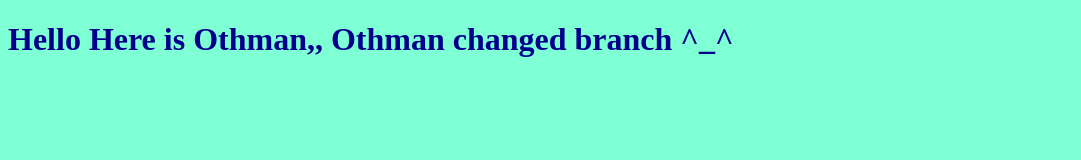
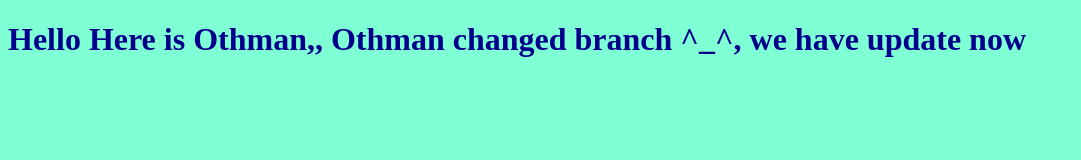
Before and after one commit to Othman-Hawsa10h/myfproject, a plain HTML site: page index.html in a window 1280 px wide. Shown: the whole page, without its empty margins (0-1081 px from the left). Drawn offline with Linux system fonts and the light colour scheme.

Commit message:
I am edited html file

```diff
--- a/index.html
+++ b/index.html
@@ -11,7 +11,7 @@
 <body>
 
     <script src="app.js">مرحباً بك!</script>
-    <h1> Hello Here is Othman,, Othman changed branch ^_^</h1>
+    <h1> Hello Here is Othman,, Othman changed branch ^_^, we have update now</h1>
 
 </body>
 </html>
```
